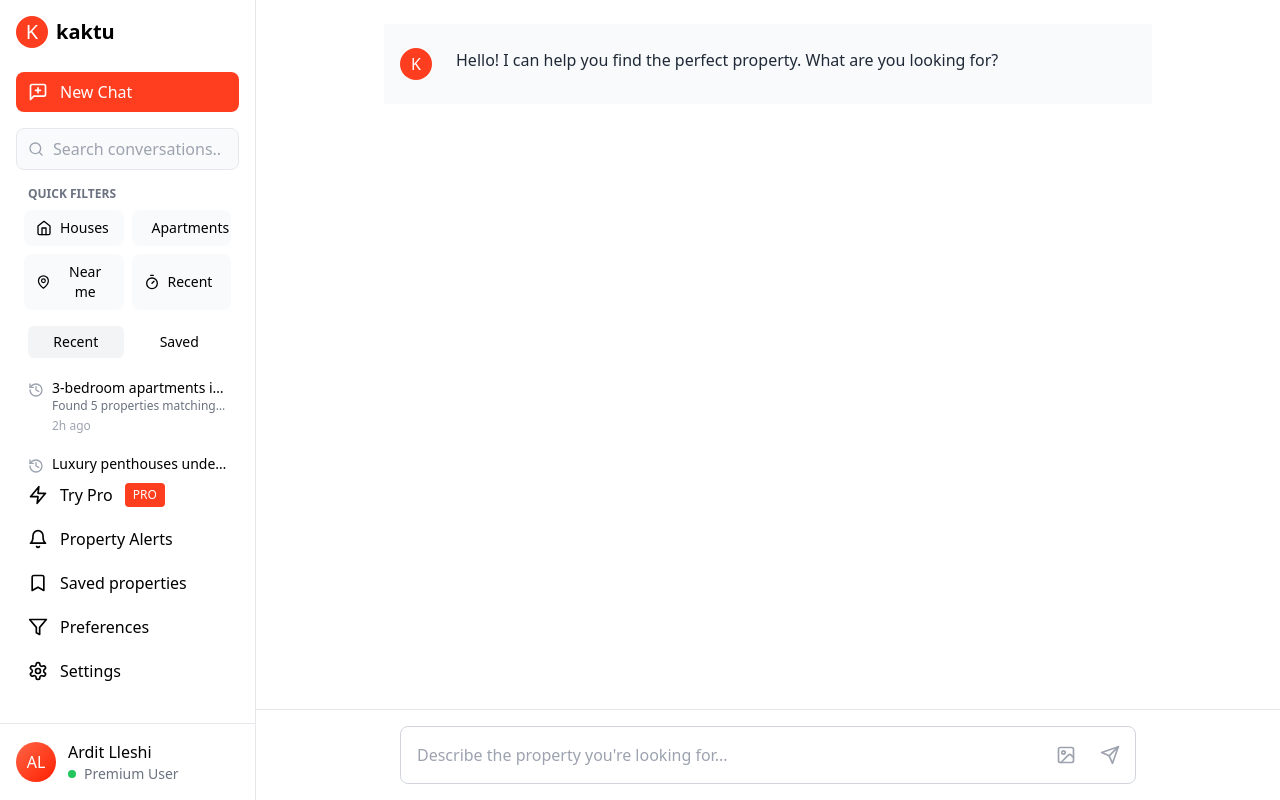
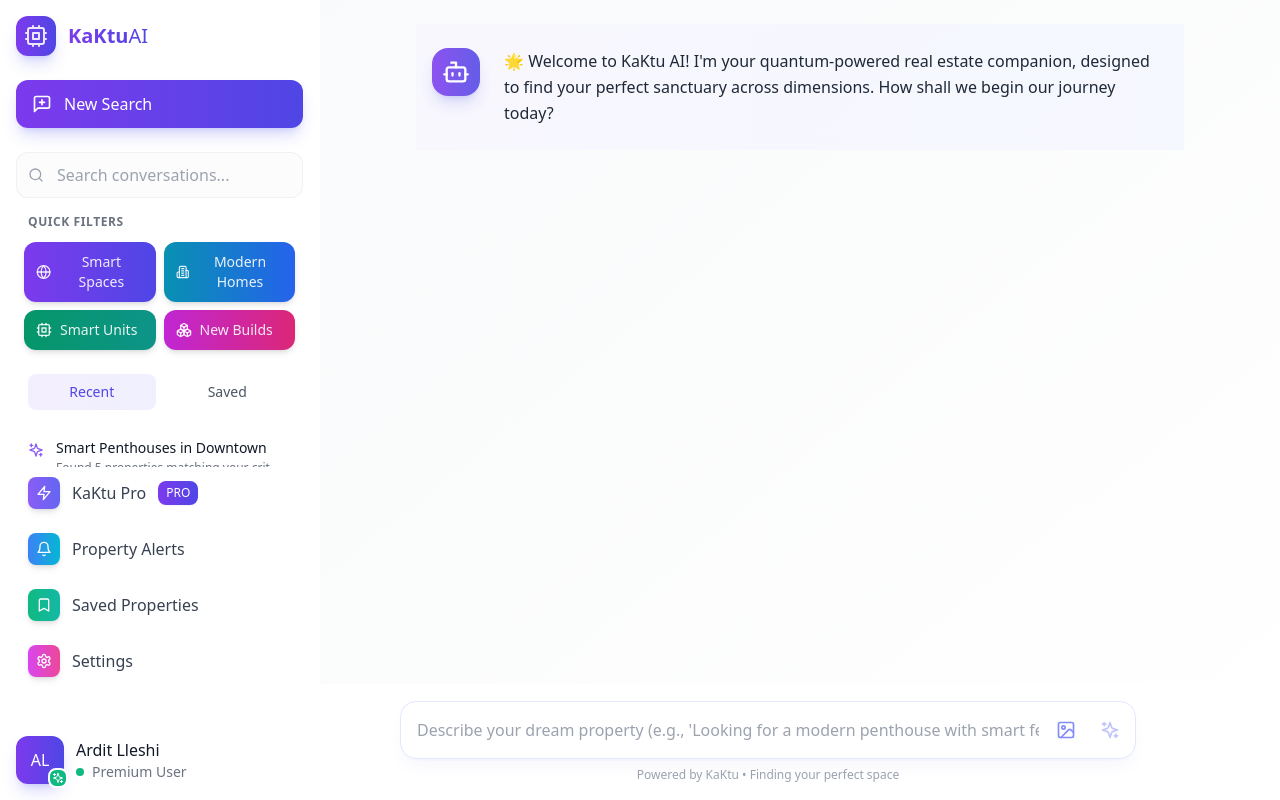
Before and after one commit to arditlleshi/kaktu-clone, a React (Vite) app: page / in a window 1280 px wide. Built offline with nearby package versions, Linux system fonts and the light colour scheme.

Commit message:
Replacing old project with new one

```diff
--- a/src/components/ChatInterface.tsx
+++ b/src/components/ChatInterface.tsx
@@ -1,5 +1,5 @@
 import React, { useState, useRef, useEffect } from 'react';
-import { Send, Image } from 'lucide-react';
+import { Send, Image, Sparkles, Bot, Zap, Brain } from 'lucide-react';
 import PropertyMessage from './PropertyMessage';
 import PropertySkeleton from './PropertySkeleton';
 import { Property } from '../types';
@@ -7,28 +7,36 @@ import { Property } from '../types';
 const initialProperties: Property[] = [
   {
     id: 1,
-    price: 715.00,
-    address: "Elm St, Othertown",
+    price: 715000.00,
+    address: "Quantum Heights, Neo District",
     rooms: 6,
     baths: 2,
     sqft: 53.08,
-    agency: "MAIN AGENCY",
-    timestamp: "1 week ago",
-    image: "https://images.unsplash.com/photo-1518780664697-55e3ad937233?w=500&auto=format",
+    agency: "FUTURE HOMES AI",
+    timestamp: "1 hour ago",
+    image: "https://images.unsplash.com/photo-1600596542815-ffad4c1539a9?w=500&auto=format",
     viewed: true,
     coordinates: [41.3275, 19.8187]
   },
   {
     id: 2,
-    price: 82500.00,
-    address: "Oak Avenue",
+    price: 825000.00,
+    address: "Skyline Nexus, Cloud Zone",
     rooms: 4,
     baths: 1,
     sqft: 47,
-    agency: "MERRJEP",
-    timestamp: "2 days ago",
+    agency: "NEURAL ESTATES",
+    timestamp: "2 weeks ago",
+    image: "https://images.unsplash.com/photo-1512917774080-9991f1c4c750?w=500&auto=format",
     coordinates: [41.3275, 19.8187]
   }
+];
+
+const aiResponses = [
+  "🔮 Initializing quantum property search...",
+  "🧠 Neural networks analyzing market patterns...",
+  "⚡ Scanning dimensional matrices for optimal matches...",
+  "🌌 Traversing the real estate multiverse..."
 ];
 
 interface Message {
@@ -44,10 +52,11 @@ const ChatInterface = () => {
     {
       id: 1,
       type: 'assistant',
-      content: 'Hello! I can help you find the perfect property. What are you looking for?',
+      content: '🌟 Welcome to KaKtu AI! I\'m your quantum-powered real estate companion, designed to find your perfect sanctuary across dimensions. How shall we begin our journey today?',
     }
   ]);
   const [input, setInput] = useState('');
+  const [loadingIndex, setLoadingIndex] = useState(0);
   const messagesEndRef = useRef<HTMLDivElement>(null);
 
   const scrollToBottom = () => {
@@ -58,69 +67,91 @@ const ChatInterface = () => {
     scrollToBottom();
   }, [messages]);
 
+  useEffect(() => {
+    let interval: NodeJS.Timeout;
+    if (messages[messages.length - 1]?.loading) {
+      interval = setInterval(() => {
+        setLoadingIndex((prev) => (prev + 1) % aiResponses.length);
+      }, 1500);
+    }
+    return () => clearInterval(interval);
+  }, [messages]);
+
   const handleSubmit = (e: React.FormEvent) => {
     e.preventDefault();
     if (!input.trim()) return;
 
-    // Add user message
     const userMessage: Message = {
       id: messages.length + 1,
       type: 'user',
       content: input,
     };
 
-    // Add loading message
     const loadingMessage: Message = {
       id: messages.length + 2,
       type: 'assistant',
-      content: 'Searching for properties...',
+      content: aiResponses[0],
       loading: true,
     };
 
     setMessages([...messages, userMessage, loadingMessage]);
     setInput('');
 
-    // Simulate API delay
     setTimeout(() => {
       setMessages(prev => {
         const newMessages = [...prev];
-        // Replace loading message with actual response
         newMessages[newMessages.length - 1] = {
           id: messages.length + 2,
           type: 'assistant',
-          content: 'Based on your request, I found these properties that might interest you:',
+          content: '✨ Analysis complete! I\'ve discovered these perfect spaces that match your criteria:',
           properties: initialProperties,
         };
         return newMessages;
       });
-    }, 5000);
+    }, 4500);
   };
 
   return (
-    <div className="flex-1 flex flex-col bg-white">
+    <div className="flex-1 flex flex-col bg-gradient-to-br from-gray-50 to-white">
       <div className="flex-1 overflow-y-auto">
         <div className="max-w-3xl mx-auto pt-6 pb-24">
           {messages.map((message) => (
             <div
               key={message.id}
               className={`px-4 py-6 ${
-                message.type === 'assistant' ? 'bg-gray-50' : 'bg-white'
+                message.type === 'assistant'
+                  ? 'bg-gradient-to-r from-violet-50/50 to-indigo-50/50 backdrop-blur-sm'
+                  : 'bg-white/70'
               }`}
             >
               <div ref={messagesEndRef} />
 
               <div className="max-w-3xl mx-auto flex space-x-6">
-                <div className={`w-8 h-8 rounded-full flex items-center justify-center flex-shrink-0 ${
-                  message.type === 'assistant' ? 'bg-coral-500 text-white' : 'bg-gray-300'
+                <div className={`w-12 h-12 rounded-2xl flex items-center justify-center flex-shrink-0 ${
+                  message.type === 'assistant'
+                    ? 'bg-gradient-to-r from-violet-600 to-indigo-600 text-white animate-pulse-slow shadow-lg shadow-indigo-500/25'
+                    : 'bg-gradient-to-r from-gray-200 to-gray-300'
                 }`}>
-                  {message.type === 'assistant' ? 'K' : 'U'}
+                  {message.type === 'assistant' ? (
+                    message.loading ? (
+                      <Brain className="w-7 h-7 animate-float" />
+                    ) : (
+                      <Bot className="w-7 h-7" />
+                    )
+                  ) : (
+                    <Zap className="w-6 h-6 text-gray-500" />
+                  )}
                 </div>
                 <div className="flex-1 space-y-4">
-                  <p className="text-gray-800">{message.content}</p>
+                  {message.loading ? (
+                    <p className="text-gray-800 leading-relaxed animate-pulse">
+                      {aiResponses[loadingIndex]}
+                    </p>
+                  ) : (
+                    <p className="text-gray-800 leading-relaxed">{message.content}</p>
+                  )}
                   {message.loading ? (
                     <div className="grid gap-4">
-                      <PropertySkeleton />
-                      <PropertySkeleton />
                       <PropertySkeleton />
                       <PropertySkeleton />
                     </div>
@@ -140,30 +171,40 @@ const ChatInterface = () => {
         </div>
       </div>
 
-      <div className="fixed bottom-0 left-64 right-0 bg-white border-t">
+      <div className="fixed bottom-0 left-64 right-0">
+        <div className="glass-effect border-t border-white/20">
           <form onSubmit={handleSubmit} className="max-w-3xl mx-auto p-4">
             <div className="relative">
               <input
                 type="text"
                 value={input}
                 onChange={(e) => setInput(e.target.value)}
-              placeholder="Describe the property you're looking for..."
-              className="w-full p-4 pr-24 bg-white border border-gray-300 rounded-lg focus:outline-none focus:border-coral-500 focus:ring-1 focus:ring-coral-500"
+                placeholder="Describe your dream property (e.g., 'Looking for a modern penthouse with smart features and city views...')"
+                className="w-full p-4 pr-24 bg-white/50 backdrop-blur-lg border border-indigo-100 rounded-2xl focus:outline-none focus:border-indigo-500 focus:ring-2 focus:ring-indigo-500/20 placeholder-gray-400 shadow-lg shadow-indigo-500/5"
               />
               <div className="absolute right-2 top-1/2 -translate-y-1/2 flex items-center space-x-2">
-              <button type="button" className="p-2 text-gray-400 hover:text-gray-600">
+                <button
+                  type="button"
+                  className="p-2 text-indigo-400 hover:text-indigo-600 transition-colors hover:bg-indigo-50 rounded-xl"
+                  title="Upload property images"
+                >
                   <Image className="w-5 h-5" />
                 </button>
                 <button
                   type="submit"
-                className="p-2 text-gray-400 hover:text-gray-600"
                   disabled={!input.trim()}
+                  className="p-2 text-indigo-400 hover:text-indigo-600 transition-colors hover:bg-indigo-50 rounded-xl disabled:opacity-50 disabled:cursor-not-allowed"
+                  title="Start search"
                 >
-                <Send className="w-5 h-5" />
+                  <Sparkles className="w-5 h-5" />
                 </button>
               </div>
             </div>
+            <div className="mt-2 text-xs text-center text-gray-400">
+              Powered by KaKtu • Finding your perfect space
+            </div>
           </form>
+        </div>
       </div>
     </div>
   );
--- a/src/components/Sidebar.tsx
+++ b/src/components/Sidebar.tsx
@@ -1,11 +1,29 @@
 import React, { useState } from 'react';
-import { MessageSquarePlus, Zap, Bell, Bookmark, Settings, Search, MapPin, Home, Building2, Timer, History, Filter } from 'lucide-react';
+import {
+  MessageSquarePlus,
+  Zap,
+  Bell,
+  Bookmark,
+  Settings,
+  Search,
+  MapPin,
+  Home,
+  Building2,
+  Timer,
+  History,
+  Filter,
+  Sparkles,
+  Cpu,
+  Globe,
+  Boxes
+} from 'lucide-react';
 
 interface ChatHistory {
   id: number;
   title: string;
   timestamp: string;
   preview: string;
+  type: 'quantum' | 'neural' | 'standard';
 }
 
 const Sidebar = () => {
@@ -14,101 +32,127 @@ const Sidebar = () => {
   const recentChats: ChatHistory[] = [
     {
       id: 1,
-      title: "3-bedroom apartments in downtown",
-      timestamp: "2h ago",
-      preview: "Found 5 properties matching your criteria"
+      title: "Smart Penthouses in Downtown",
+      timestamp: "2 hours ago",
+      preview: "Found 5 properties matching your criteria",
+      type: 'quantum'
     },
     {
       id: 2,
-      title: "Luxury penthouses under $1M",
-      timestamp: "1d ago",
-      preview: "Here are some exclusive penthouses"
+      title: "AI-Enhanced Smart Homes",
+      timestamp: "1 day ago",
+      preview: "Curated luxury living spaces",
+      type: 'neural'
     },
     {
       id: 3,
-      title: "Investment properties",
-      timestamp: "2d ago",
-      preview: "Properties with high ROI potential"
+      title: "Modern City Properties",
+      timestamp: "2 days ago",
+      preview: "Urban lifestyle sanctuaries",
+      type: 'standard'
     }
   ];
 
   const quickFilters = [
-    { icon: Home, text: 'Houses' },
-    { icon: Building2, text: 'Apartments' },
-    { icon: MapPin, text: 'Near me' },
-    { icon: Timer, text: 'Recent' }
+    { icon: Globe, text: 'Smart Spaces', color: 'from-violet-600 to-indigo-600' },
+    { icon: Building2, text: 'Modern Homes', color: 'from-cyan-600 to-blue-600' },
+    { icon: Cpu, text: 'Smart Units', color: 'from-emerald-600 to-teal-600' },
+    { icon: Boxes, text: 'New Builds', color: 'from-fuchsia-600 to-pink-600' }
   ];
 
+  const getTypeIcon = (type: ChatHistory['type']) => {
+    switch (type) {
+      case 'quantum':
+        return <Sparkles className="w-4 h-4 text-violet-500" />;
+      case 'neural':
+        return <Cpu className="w-4 h-4 text-blue-500" />;
+      default:
+        return <History className="w-4 h-4 text-gray-400" />;
+    }
+  };
+
   return (
-    <aside className="w-64 h-screen bg-white border-r border-gray-200 flex flex-col">
+    <aside className="w-80 h-screen bg-white/80 backdrop-blur-xl border-r border-white/20 flex flex-col">
       <div className="p-4 flex-1 overflow-hidden flex flex-col">
-        <div className="flex items-center space-x-2 mb-6">
-          <div className="w-8 h-8 bg-coral-500 rounded-full flex items-center justify-center">
-            <span className="text-white text-xl">K</span>
+        <div className="flex items-center space-x-3 mb-6">
+          <div className="w-10 h-10 bg-gradient-to-r from-violet-600 to-indigo-600 rounded-xl flex items-center justify-center shadow-lg shadow-indigo-500/25">
+            <Cpu className="w-6 h-6 text-white animate-pulse-slow" />
           </div>
-          <span className="text-xl font-bold">kaktu</span>
+          <span className="text-xl font-bold bg-gradient-to-r from-violet-600 to-indigo-600 text-transparent bg-clip-text">
+            KaKtu<span className="font-normal">AI</span>
+          </span>
         </div>
 
-        <button className="w-full flex items-center space-x-3 px-3 py-2 bg-coral-500 text-white rounded-lg mb-4">
+        <button className="w-full flex items-center space-x-3 px-4 py-3 bg-gradient-to-r from-violet-600 to-indigo-600 text-white rounded-xl shadow-lg shadow-indigo-500/25 hover:shadow-indigo-500/40 transition-all hover:-translate-y-0.5">
           <MessageSquarePlus className="w-5 h-5" />
-          <span>New Chat</span>
+          <span className="font-medium">New Search</span>
         </button>
 
-        <div className="relative mb-4">
+        <div className="relative mt-6 mb-4">
           <input
             type="text"
             placeholder="Search conversations..."
-            className="w-full pl-9 pr-4 py-2 bg-gray-50 border border-gray-200 rounded-lg focus:outline-none focus:border-coral-500"
+            className="w-full pl-10 pr-4 py-2.5 bg-gray-50/50 border border-gray-200/50 rounded-xl focus:outline-none focus:border-violet-500 focus:ring-2 focus:ring-violet-500/20 placeholder-gray-400"
           />
           <Search className="w-4 h-4 absolute left-3 top-1/2 -translate-y-1/2 text-gray-400" />
         </div>
 
-        <div className="mb-4">
-          <h3 className="text-xs font-semibold text-gray-500 uppercase px-3 mb-2">Quick Filters</h3>
+        <div className="mb-6">
+          <h3 className="text-xs font-semibold text-gray-500 uppercase tracking-wider px-3 mb-3">
+            Quick Filters
+          </h3>
           <div className="grid grid-cols-2 gap-2 px-2">
             {quickFilters.map((filter) => (
               <button
                 key={filter.text}
-                className="flex items-center space-x-2 px-3 py-2 text-sm bg-gray-50 rounded-lg hover:bg-gray-100"
+                className={`flex items-center space-x-2 px-3 py-2.5 text-sm rounded-xl transition-all hover:-translate-y-0.5
+                  bg-gradient-to-r ${filter.color} text-white/90 hover:text-white shadow-md hover:shadow-lg`}
               >
                 <filter.icon className="w-4 h-4" />
-                <span>{filter.text}</span>
+                <span className="font-medium">{filter.text}</span>
               </button>
             ))}
           </div>
         </div>
 
-        <div className="flex items-center space-x-2 px-3 mb-3">
+        <div className="flex items-center space-x-2 px-3 mb-4">
           <button
             onClick={() => setActiveSection('recent')}
-            className={`flex-1 text-sm font-medium px-3 py-1.5 rounded-md ${
-              activeSection === 'recent' ? 'bg-gray-100' : 'hover:bg-gray-50'
+            className={`flex-1 text-sm font-medium px-3 py-2 rounded-lg transition-colors ${
+              activeSection === 'recent'
+                ? 'bg-gradient-to-r from-violet-500/10 to-indigo-500/10 text-indigo-600'
+                : 'hover:bg-gray-50 text-gray-600'
             }`}
           >
             Recent
           </button>
           <button
             onClick={() => setActiveSection('saved')}
-            className={`flex-1 text-sm font-medium px-3 py-1.5 rounded-md ${
-              activeSection === 'saved' ? 'bg-gray-100' : 'hover:bg-gray-50'
+            className={`flex-1 text-sm font-medium px-3 py-2 rounded-lg transition-colors ${
+              activeSection === 'saved'
+                ? 'bg-gradient-to-r from-violet-500/10 to-indigo-500/10 text-indigo-600'
+                : 'hover:bg-gray-50 text-gray-600'
             }`}
           >
             Saved
           </button>
         </div>
 
-        <div className="flex-1 overflow-y-auto space-y-1">
+        <div className="flex-1 overflow-y-auto space-y-2 pr-2">
           {recentChats.map((chat) => (
             <button
               key={chat.id}
-              className="w-full px-3 py-2 text-left hover:bg-gray-50 rounded-lg group"
+              className="w-full px-3 py-3 text-left hover:bg-gradient-to-r from-violet-50/50 to-indigo-50/50 rounded-xl transition-all hover:shadow-sm group"
             >
-              <div className="flex items-start">
-                <History className="w-4 h-4 mt-1 mr-2 text-gray-400" />
+              <div className="flex items-start space-x-3">
+                <div className="mt-1">{getTypeIcon(chat.type)}</div>
                 <div className="flex-1 min-w-0">
-                  <h4 className="font-medium text-sm truncate">{chat.title}</h4>
-                  <p className="text-xs text-gray-500 truncate">{chat.preview}</p>
-                  <p className="text-xs text-gray-400 mt-1">{chat.timestamp}</p>
+                  <h4 className="font-medium text-sm text-gray-900 truncate">{chat.title}</h4>
+                  <p className="text-xs text-gray-500 truncate mt-0.5">{chat.preview}</p>
+                  <p className="text-xs text-gray-400 mt-1 flex items-center space-x-1">
+                    <Timer className="w-3 h-3" />
+                    <span>{chat.timestamp}</span>
+                  </p>
                 </div>
               </div>
             </button>
@@ -116,39 +160,50 @@ const Sidebar = () => {
         </div>
 
         <div className="space-y-1 mb-4">
-          <button className="w-full flex items-center space-x-3 px-3 py-2 hover:bg-gray-100 rounded-lg">
-            <Zap className="w-5 h-5" />
-            <span>Try Pro</span>
-            <span className="ml-auto text-xs bg-coral-500 text-white px-2 py-1 rounded">PRO</span>
+          <button className="w-full flex items-center space-x-3 px-3 py-2.5 hover:bg-gradient-to-r from-violet-50/50 to-indigo-50/50 rounded-xl group transition-colors">
+            <div className="p-2 rounded-lg bg-gradient-to-r from-violet-500 to-indigo-500 text-white shadow-md group-hover:shadow-lg transition-all">
+              <Zap className="w-4 h-4" />
+            </div>
+            <span className="text-gray-700">KaKtu Pro</span>
+            <span className="ml-auto text-xs bg-gradient-to-r from-violet-600 to-indigo-600 text-white px-2 py-1 rounded-lg shadow-sm">
+              PRO
+            </span>
           </button>
-          <button className="w-full flex items-center space-x-3 px-3 py-2 hover:bg-gray-100 rounded-lg">
-            <Bell className="w-5 h-5" />
-            <span>Property Alerts</span>
+          <button className="w-full flex items-center space-x-3 px-3 py-2.5 hover:bg-gradient-to-r from-violet-50/50 to-indigo-50/50 rounded-xl group transition-colors">
+            <div className="p-2 rounded-lg bg-gradient-to-r from-blue-500 to-cyan-500 text-white shadow-md group-hover:shadow-lg transition-all">
+              <Bell className="w-4 h-4" />
+            </div>
+            <span className="text-gray-700">Property Alerts</span>
           </button>
-          <button className="w-full flex items-center space-x-3 px-3 py-2 hover:bg-gray-100 rounded-lg">
-            <Bookmark className="w-5 h-5" />
-            <span>Saved properties</span>
+          <button className="w-full flex items-center space-x-3 px-3 py-2.5 hover:bg-gradient-to-r from-violet-50/50 to-indigo-50/50 rounded-xl group transition-colors">
+            <div className="p-2 rounded-lg bg-gradient-to-r from-emerald-500 to-teal-500 text-white shadow-md group-hover:shadow-lg transition-all">
+              <Bookmark className="w-4 h-4" />
+            </div>
+            <span className="text-gray-700">Saved Properties</span>
           </button>
-          <button className="w-full flex items-center space-x-3 px-3 py-2 hover:bg-gray-100 rounded-lg">
-            <Filter className="w-5 h-5" />
-            <span>Preferences</span>
-          </button>
-          <button className="w-full flex items-center space-x-3 px-3 py-2 hover:bg-gray-100 rounded-lg">
-            <Settings className="w-5 h-5" />
-            <span>Settings</span>
+          <button className="w-full flex items-center space-x-3 px-3 py-2.5 hover:bg-gradient-to-r from-violet-50/50 to-indigo-50/50 rounded-xl group transition-colors">
+            <div className="p-2 rounded-lg bg-gradient-to-r from-fuchsia-500 to-pink-500 text-white shadow-md group-hover:shadow-lg transition-all">
+              <Settings className="w-4 h-4" />
+            </div>
+            <span className="text-gray-700">Settings</span>
           </button>
         </div>
       </div>
 
-      <div className="p-4 border-t">
+      <div className="p-4 border-t border-white/20">
         <div className="flex items-center space-x-3">
-          <div className="w-10 h-10 bg-gradient-to-br from-coral-400 to-coral-600 rounded-full flex items-center justify-center text-white font-medium">
-            AL
+          <div className="relative">
+            <div className="w-12 h-12 rounded-xl bg-gradient-to-r from-violet-600 to-indigo-600 flex items-center justify-center text-white font-medium shadow-lg shadow-indigo-500/25">
+              AL
+            </div>
+            <div className="absolute -bottom-1 -right-1 w-5 h-5 rounded-lg bg-emerald-500 border-2 border-white flex items-center justify-center">
+              <Sparkles className="w-3 h-3 text-white" />
+            </div>
           </div>
           <div className="flex-1 min-w-0">
-            <div className="font-medium truncate">Ardit Lleshi</div>
+            <div className="font-medium text-gray-900">Ardit Lleshi</div>
             <div className="text-sm text-gray-500 flex items-center">
-              <span className="w-2 h-2 bg-green-500 rounded-full mr-2"></span>
+              <span className="inline-block w-2 h-2 bg-emerald-500 rounded-full mr-2"></span>
               Premium User
             </div>
           </div>
--- a/src/index.css
+++ b/src/index.css
@@ -10,17 +10,81 @@
 
 @layer components {
   .btn {
-    @apply px-4 py-2 rounded-lg font-medium transition-colors;
+    @apply px-4 py-2 rounded-lg font-medium transition-all;
   }
 
   .btn-primary {
-    @apply bg-coral-500 text-white hover:bg-coral-600;
+    @apply bg-gradient-to-r from-violet-600 to-indigo-600 text-white hover:from-violet-700 hover:to-indigo-700 shadow-lg shadow-indigo-500/25 hover:shadow-indigo-500/40;
+  }
+
+  .glass-effect {
+    @apply bg-white/80 backdrop-blur-lg border border-white/20;
+  }
+
+  .ai-gradient {
+    @apply bg-gradient-to-r from-violet-600 to-indigo-600;
+  }
+
+  .neural-border {
+    @apply border border-transparent hover:border-indigo-500/30 transition-colors;
+  }
+
+  .quantum-shadow {
+    @apply shadow-lg shadow-indigo-500/10 hover:shadow-indigo-500/20 transition-shadow;
+  }
+
+  .neo-input {
+    @apply bg-white/50 backdrop-blur-lg border border-indigo-100 rounded-2xl focus:outline-none focus:border-indigo-500 focus:ring-2 focus:ring-indigo-500/20;
   }
 }
 
+.animate-pulse-slow {
+  animation: pulse 3s cubic-bezier(0.4, 0, 0.6, 1) infinite;
+}
+
+.animate-float {
+  animation: float 3s ease-in-out infinite;
+}
+
+@keyframes float {
+  0%, 100% {
+    transform: translateY(0);
+  }
+  50% {
+    transform: translateY(-10px);
+  }
+}
+
+@keyframes gradient-x {
+  0%, 100% {
+    background-position: 0% 50%;
+  }
+  50% {
+    background-position: 100% 50%;
+  }
+}
+
+.animate-gradient {
+  background-size: 200% 200%;
+  animation: gradient-x 15s ease infinite;
+}
+
+@keyframes neural-pulse {
+  0%, 100% {
+    opacity: 1;
+  }
+  50% {
+    opacity: 0.5;
+  }
+}
+
+.neural-pulse {
+  animation: neural-pulse 2s ease-in-out infinite;
+}
+
 ::-webkit-scrollbar {
-  width: 8px;
-  height: 8px;
+  width: 6px;
+  height: 6px;
 }
 
 ::-webkit-scrollbar-track {
@@ -28,9 +92,9 @@
 }
 
 ::-webkit-scrollbar-thumb {
-  @apply bg-gray-300 rounded-full;
+  @apply bg-indigo-200 rounded-full;
 }
 
 ::-webkit-scrollbar-thumb:hover {
-  @apply bg-gray-400;
+  @apply bg-indigo-300;
 }
--- a/tailwind.config.js
+++ b/tailwind.config.js
@@ -16,6 +16,17 @@ export default {
           800: '#a61500',
           900: '#8a1200',
         }
+      },
+      animation: {
+        'bounce-slow': 'bounce 3s infinite',
+        'pulse-slow': 'pulse 3s infinite',
+        'float': 'float 3s ease-in-out infinite',
+      },
+      keyframes: {
+        float: {
+          '0%, 100%': { transform: 'translateY(0)' },
+          '50%': { transform: 'translateY(-10px)' },
+        }
       }
     },
   },
```
Also changed, not shown: 1 other file (tests, documents, lock files or other folders). Lines whose indentation alone changed are shown as unchanged.
